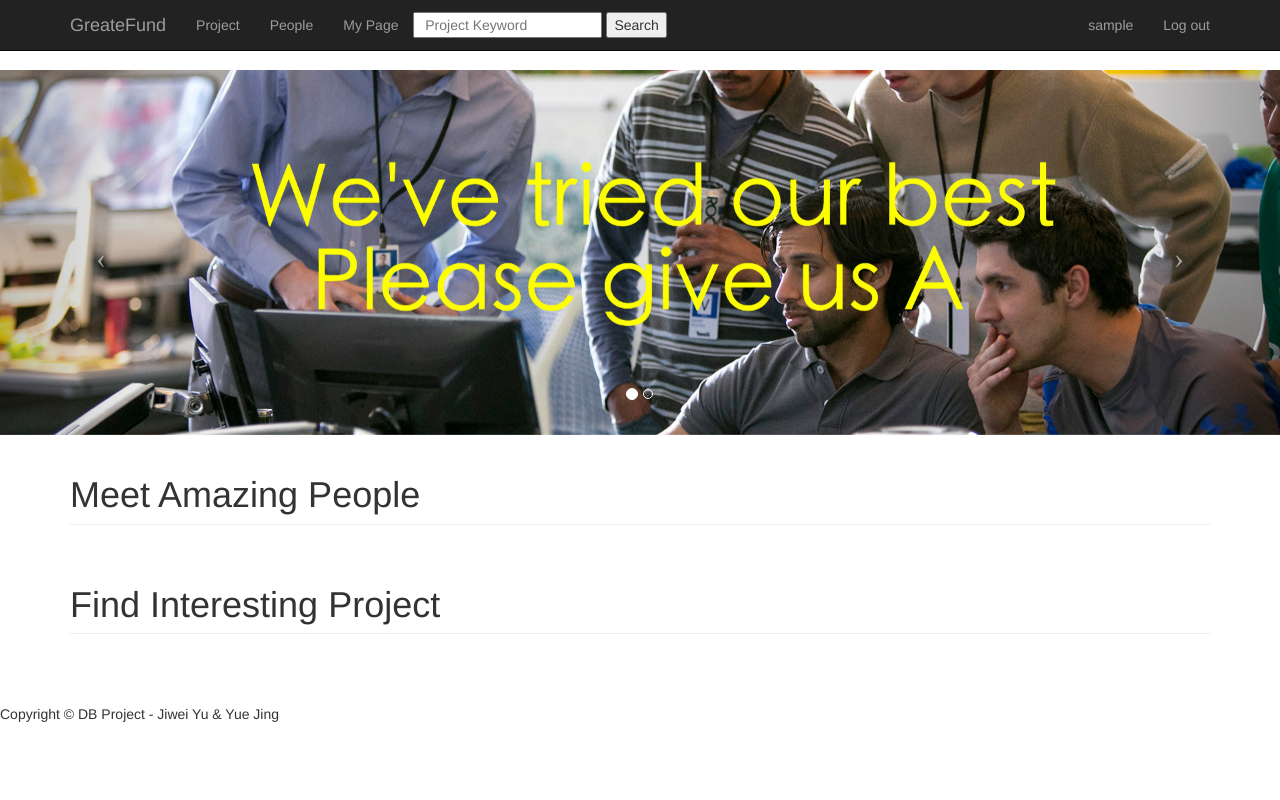
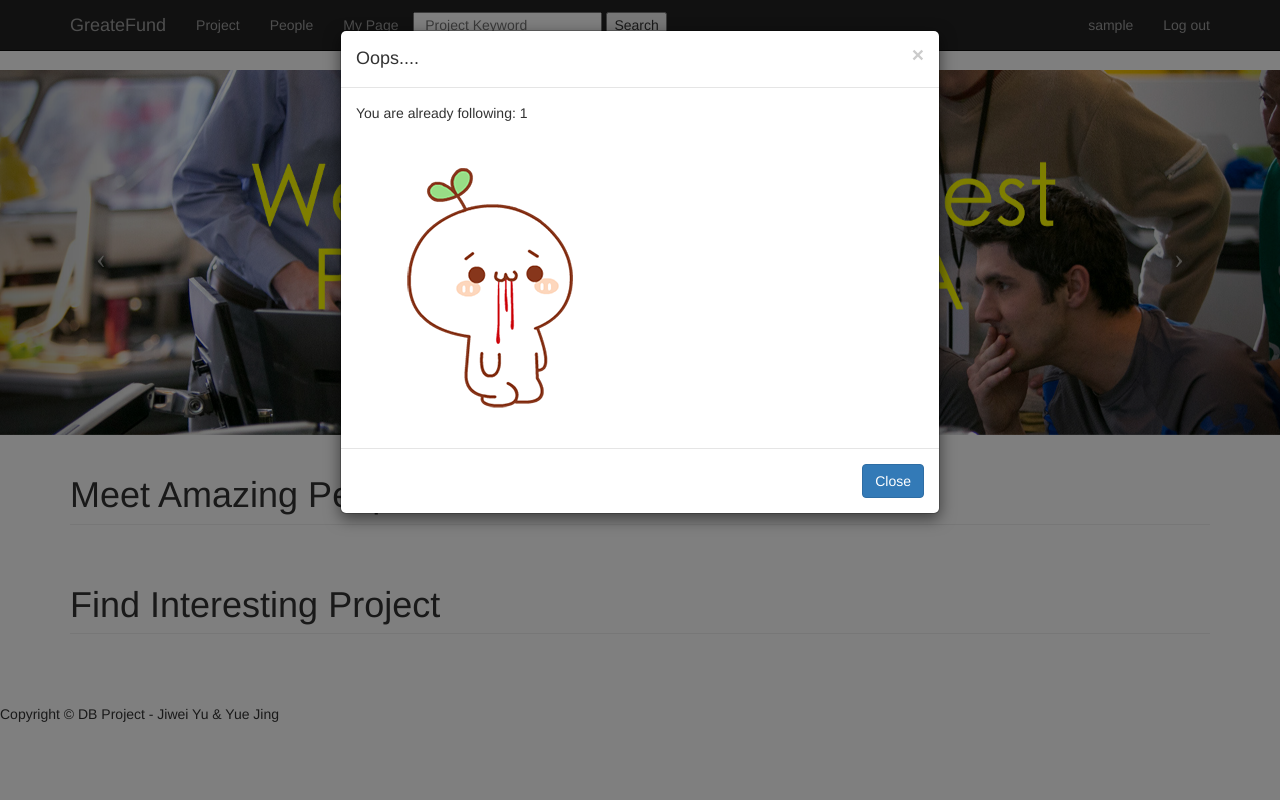
Before and after one commit to jingyue00/CreateFund, a PHP site: page / in a window 1280 px wide. Run offline with PHP 8.4, Linux system fonts and the light colour scheme; the visitor is signed in with stand-in values (Sample User, id 1); data that the repository does not hold is empty; some libraries are stand-ins or nearby versions.

Commit message:
Header and follow changed

```diff
--- a/header.php
+++ b/header.php
@@ -88,7 +88,18 @@ require "class.connect.php";
 
         <!-- css from bootwatch
         <link href="http://bootswatch.com/cerulean/bootstrap.css" rel="stylesheet" type="text/css"> -->
+		<script type="text/javascript">
+        function alreadyfollowing()
+                {
+                    $('#alreadyfollowing').modal('show')
+                }
+        function newfollowing()
+                {
+                    $('#newfollowing').modal('show')
+                }
+        </script>
 </head>
+
 <style>
     .buttonx {
         appearance: button;
@@ -102,7 +113,19 @@ require "class.connect.php";
     }
 </style>
 
-<body>
+<?php
+ if(isset($_SESSION['follow'])){
+            if($_SESSION['follow'] == "already"){
+                echo "<body onload=\"alreadyfollowing()\">";
+                unset($_SESSION['follow']);
+            }elseif ($_SESSION['follow'] == "new") {
+                echo "<body onload=\"newfollowing()\">";
+                unset($_SESSION['follow']);
+            }
+        }else{
+             echo "<body>";
+        }
+?>
 
     <!-- Navigation -->
     <nav class="navbar navbar-inverse navbar-fixed-top" role="navigation">
@@ -159,6 +182,42 @@ require "class.connect.php";
         <!-- /.container -->
     </nav>
 
+	<div class="modal fade" id="alreadyfollowing" tabindex="-1" role="dialog">
+    <div class="modal-dialog" role="document">
+      <div class="modal-content">
+        <div class="modal-header">
+            <button type="button" class="close" data-dismiss="modal" aria-label="Close"><span   aria-hidden="true">&times;</span></button>
+            <h4 class="modal-title"> Oops.... </h4>
+        </div>
+        <div class="modal-body">
+            <p>You are already following: <?php echo $_SESSION['following'];?></p>
+            <img src="img/alreadyfollowing.gif"/>
+        </div>
+        <div class="modal-footer">
+            <button type="button" class="btn btn-primary" data-dismiss="modal">Close</button>
+        </div>
+        </div><!-- /.modal-content -->
+    </div><!-- /.modal-dialog -->
+</div><!-- /.modal -->
+
+<div class="modal fade" id="newfollowing" tabindex="-1" role="dialog">
+    <div class="modal-dialog" role="document">
+      <div class="modal-content">
+        <div class="modal-header">
+            <button type="button" class="close" data-dismiss="modal" aria-label="Close"><span   aria-hidden="true">&times;</span></button>
+            <h4 class="modal-title"> Congrats! </h4>
+        </div>
+        <div class="modal-body">
+            <p>Now you are following one more amazing people: <?php echo $_SESSION['following'];?></p>
+            <img src="img/newfollowing.gif"/>
+        </div>
+        <div class="modal-footer">
+            <button type="button" class="btn btn-primary" data-dismiss="modal">Close</button>
+        </div>
+        </div><!-- /.modal-content -->
+    </div><!-- /.modal-dialog -->
+</div><!-- /.modal -->
+
 <?php
 
 
```
Also changed, not shown: follow.php (added, +50 -0 lines), peoplelist.php (+21 -4 lines), img/alreadyfollowing.gif (added), img/newfollowing.gif (added).
